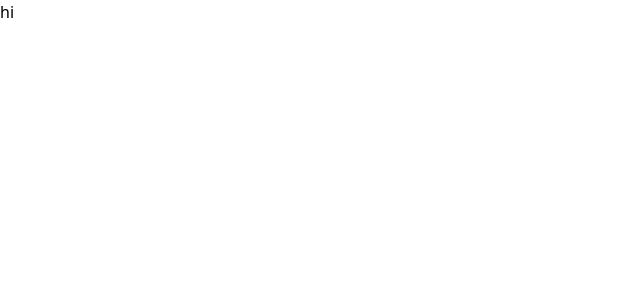
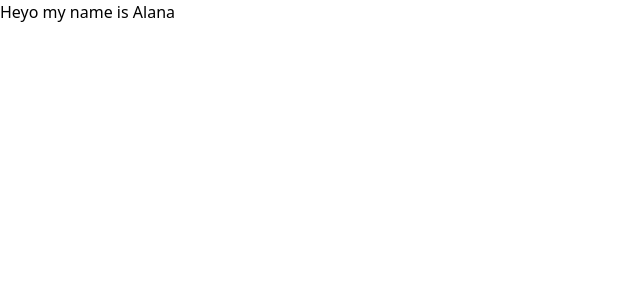
Before and after one commit to biggame27/test3, a Next.js app: page /alana in a window 1280 px wide. Shown: the top 300 px of the page, without its empty margins (0-640 px from the left). Built offline with nearby package versions, Linux system fonts and the light colour scheme.

Commit message:
my first changes

```diff
--- a/app/(root)/alana/page.tsx
+++ b/app/(root)/alana/page.tsx
@@ -3,7 +3,7 @@ import React from 'react'
 const Home = () => {
   return (
     <div>
-      hi
+      <h1>Heyo my name is Alana</h1>
     </div>
   )
 }
```
